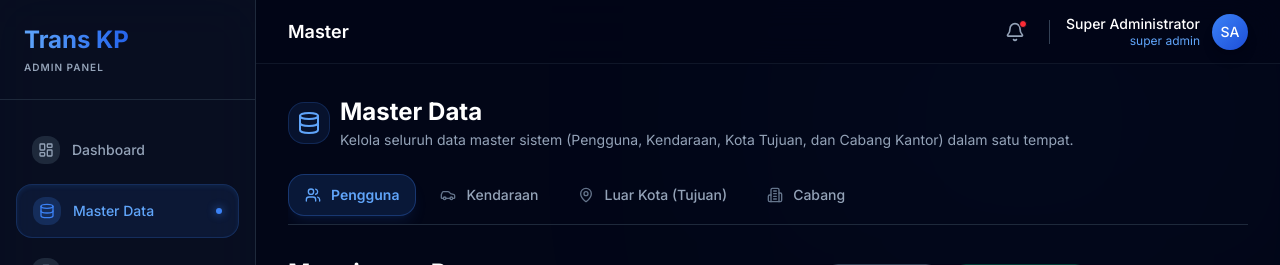
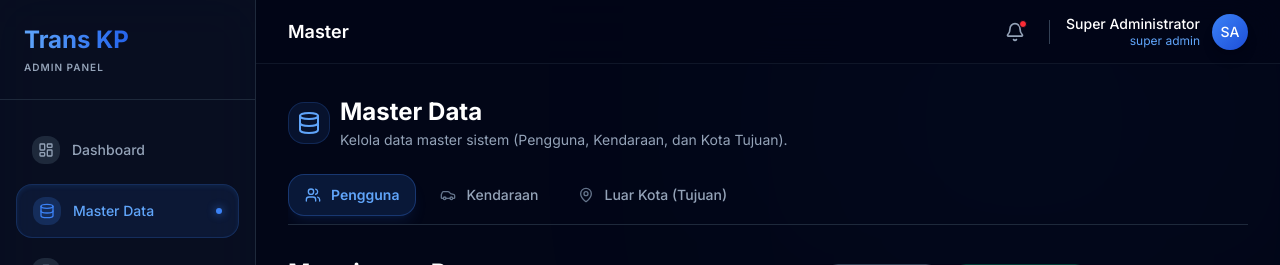
Before and after one commit to transkpgg/trans-kp, a Next.js app: page /admin/master in a window 1280 px wide. Shown: the top 265 px of the page. Built offline with nearby package versions, Linux system fonts and the light colour scheme; no server answers.

Commit message:
Remove Cabang tab from Master Data menu

```diff
--- a/src/app/admin/branches/page.tsx
+++ b/src/app/admin/branches/page.tsx
@@ -1,19 +1,10 @@
 "use client";
 
-import { useState, useEffect } from "react";
-import { usePathname, useRouter } from "next/navigation";
+import { useState } from "react";
 import { Building, MapPin, Edit, Trash2, Plus, Users, Navigation } from "lucide-react";
 import { mockBranches } from "@/lib/mock-data";
 
 export default function BranchesPage() {
-  const pathname = usePathname();
-  const router = useRouter();
-
-  useEffect(() => {
-    if (pathname === "/admin/branches") {
-      router.replace("/admin/master?tab=branches");
-    }
-  }, [pathname, router]);
   const [isModalOpen, setIsModalOpen] = useState(false);
 
   return (
--- a/src/app/admin/master/page.tsx
+++ b/src/app/admin/master/page.tsx
@@ -2,12 +2,11 @@
 
 import { useState, useEffect, Suspense } from "react";
 import { useSearchParams, useRouter } from "next/navigation";
-import { Users, Car, MapPin, Building2, Database } from "lucide-react";
+import { Users, Car, MapPin, Database } from "lucide-react";
 import { cn } from "@/lib/utils";
 import UsersPage from "../users/page";
 import VehiclesPage from "../vehicles/page";
 import DestinationsPage from "../destinations/page";
-import BranchesPage from "../branches/page";
 
 function MasterDataContent() {
   const searchParams = useSearchParams();
@@ -29,7 +28,6 @@ function MasterDataContent() {
     { id: "users", name: "Pengguna", icon: Users, desc: "Kelola akun pengguna & peran" },
     { id: "vehicles", name: "Kendaraan", icon: Car, desc: "Kelola nopol & kendaraan" },
     { id: "destinations", name: "Luar Kota (Tujuan)", icon: MapPin, desc: "Kelola kota tujuan SPD" },
-    { id: "branches", name: "Cabang", icon: Building2, desc: "Kelola cabang & geofence" },
   ];
 
   return (
@@ -44,7 +42,7 @@ function MasterDataContent() {
             <div>
               <h1 className="text-2xl font-bold text-white">Master Data</h1>
               <p className="text-sm text-surface-400 mt-0.5">
-                Kelola seluruh data master sistem (Pengguna, Kendaraan, Kota Tujuan, dan Cabang Kantor) dalam satu tempat.
+                Kelola data master sistem (Pengguna, Kendaraan, dan Kota Tujuan).
               </p>
             </div>
           </div>
@@ -79,7 +77,6 @@ function MasterDataContent() {
         {activeTab === "users" && <UsersPage />}
         {activeTab === "vehicles" && <VehiclesPage />}
         {activeTab === "destinations" && <DestinationsPage />}
-        {activeTab === "branches" && <BranchesPage />}
       </div>
     </div>
   );
```
